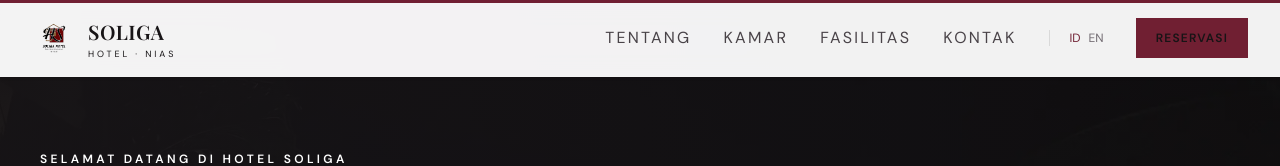
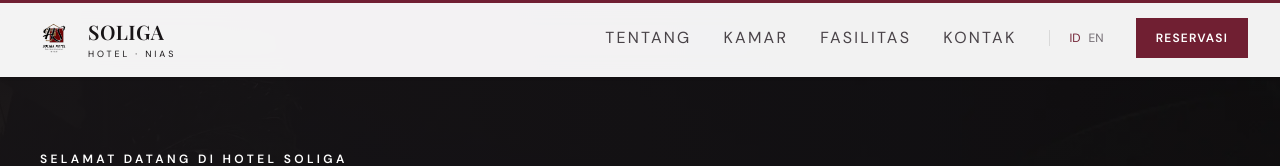
Before and after one commit to Laplace-F/soliga-hotel, a React (Vite) app: page / in a window 1280 px wide. Shown: the top 166 px of the page. Built offline with nearby package versions, Linux system fonts and the light colour scheme.

Commit message:
Fix maroon link button text contrast

```diff
--- a/src/index.css
+++ b/src/index.css
@@ -21,7 +21,6 @@ html { scroll-behavior: smooth; scroll-padding-top: 88px; }
 body { margin: 0; min-width: 320px; }
 button, input, select { font: inherit; }
 button, a { -webkit-tap-highlight-color: transparent; }
-a { color: inherit; text-decoration: none; }
 button:focus-visible, a:focus-visible, input:focus-visible, select:focus-visible { outline: 2px solid #fff; outline-offset: 2px; box-shadow: 0 0 0 5px #701f32; }
 img { display: block; max-width: 100%; }
 .font-display { font-family: 'Playfair Display', Georgia, serif; }
```
